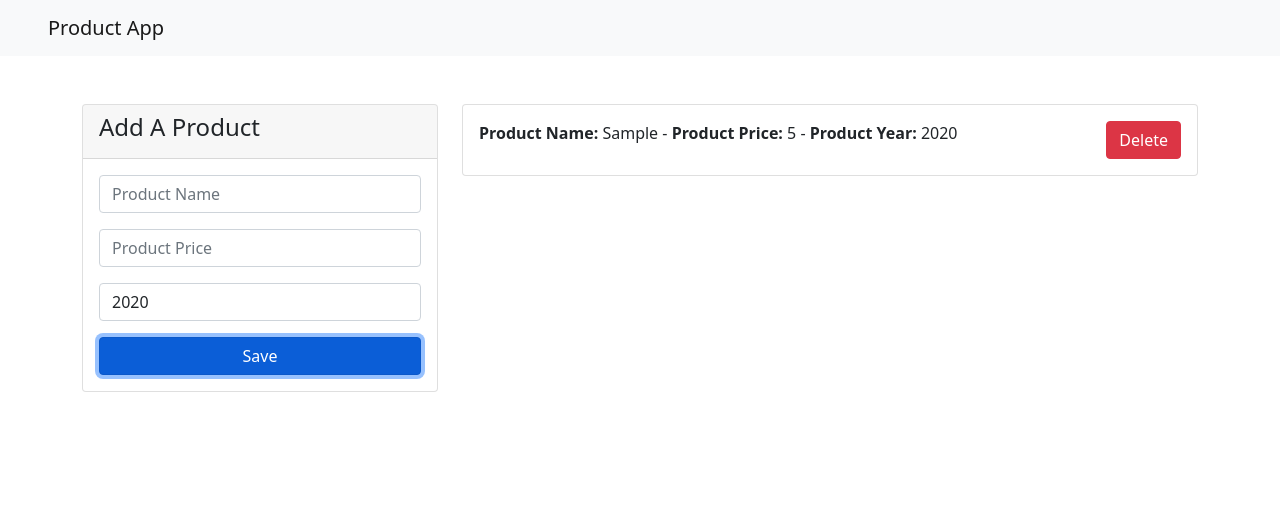
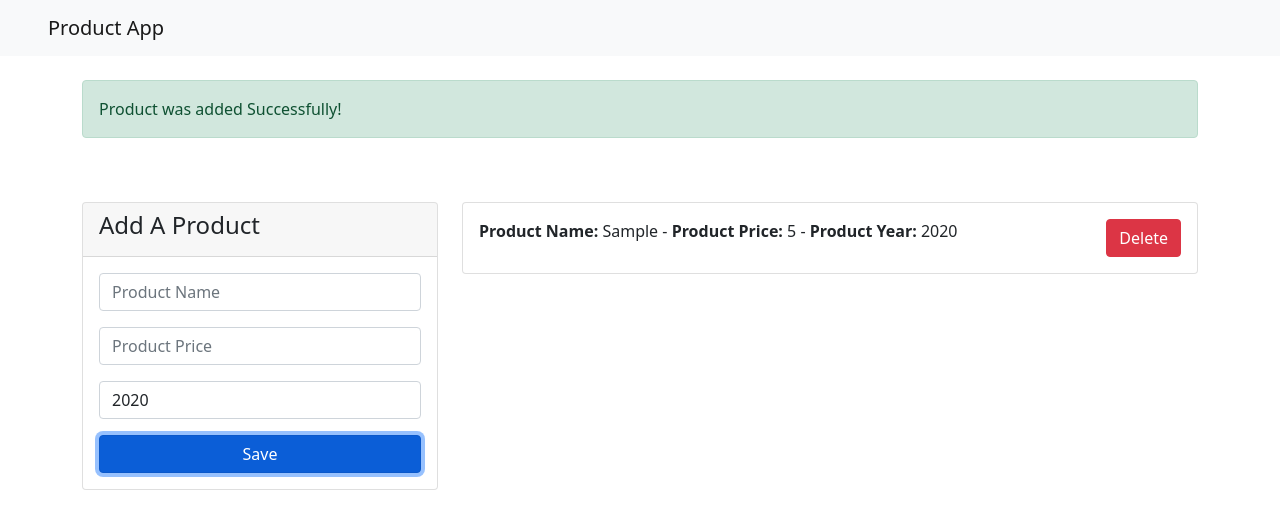
Before and after one commit to RenszCamacho/oop-product-app, a website built with Parcel: page src/index.html in a window 1280 px wide. Both pictures are taken after typing "Sample", "5" into the empty fields and a click on the button "Save". Built offline with nearby package versions, Linux system fonts and the light colour scheme.

Commit message:
Adding a showMessage() method. to render in the DOM.

```diff
--- a/src/index.html
+++ b/src/index.html
@@ -18,7 +18,7 @@
       <a href="/" class="navbar-brand mx-5">Product App</a>
     </nav>
 
-    <div class="container">
+    <div id="container" class="container">
       <div id="App" class="row pt-5">
         <div class="col-md-4">
           <div class="card">
--- a/src/js/App.js
+++ b/src/js/App.js
@@ -2,19 +2,22 @@ import { Product } from "./Product.js";
 import { UI } from "./UI.js";
 
 //DOM Events.
-const productForm = document.getElementById("product-form");
-const productList = document.getElementById("product-list");
+const productForm = document.getElementById("product-form"),
+  productList = document.getElementById("product-list");
 
 productForm.addEventListener("submit", (e) => {
   e.preventDefault();
-  const productName = document.getElementById("name").value;
-  const productPrice = document.getElementById("price").value;
-  const productYear = document.getElementById("year").value;
 
-  const product = new Product(productName, productPrice, productYear);
-  const ui = new UI();
+  const productName = document.getElementById("name").value,
+    productPrice = document.getElementById("price").value,
+    productYear = document.getElementById("year").value;
+
+  const product = new Product(productName, productPrice, productYear),
+    ui = new UI();
+
   ui.addProduct(product);
   ui.resetForm();
+  ui.showMessage("Product was added Successfully!", "success");
 });
 
 productList.addEventListener("click", (e) => {
--- a/src/js/UI.js
+++ b/src/js/UI.js
@@ -1,7 +1,8 @@
 export class UI {
   addProduct(product) {
-    const productList = document.getElementById("product-list");
-    const element = document.createElement("div");
+    const productList = document.getElementById("product-list"),
+      element = document.createElement("div");
+
     element.classList.add("card", "mb-4");
     element.innerHTML = `
       <div class="card-body d-flex justify-content-between">
@@ -10,7 +11,9 @@ export class UI {
           <strong>Product Price:</strong> ${product.price} -
           <strong>Product Year:</strong> ${product.year}
         </div>
-        <a href="#" class="btn btn-danger" name="delete">Delete</a>
+        <button class="btn btn-danger" name="delete" type="button" aria-label="button delete">
+          Delete
+        </button>
       </div>
     `;
     productList.appendChild(element);
@@ -26,5 +29,13 @@ export class UI {
       : null;
   }
 
-  showMessage() {}
+  showMessage(message, css) {
+    const div = document.createElement("div");
+    div.className = `alert alert-${css} mt-4`;
+    div.appendChild(document.createTextNode(message));
+    // SHOW IN THE DOM
+    const container = document.getElementById("container"),
+      app = document.getElementById("App");
+    container.insertBefore(div, app);
+  }
 }
```
Also changed, not shown: dist/index.html, 2 other files.
